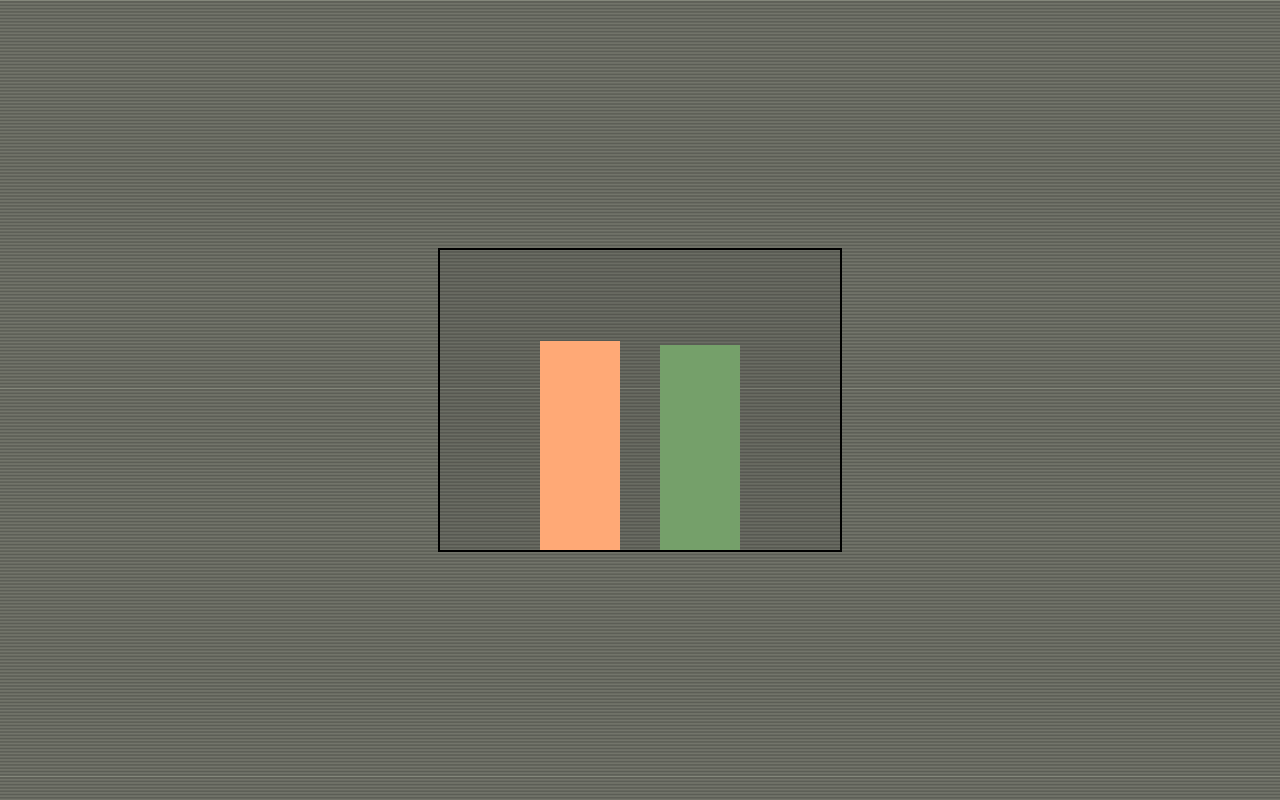
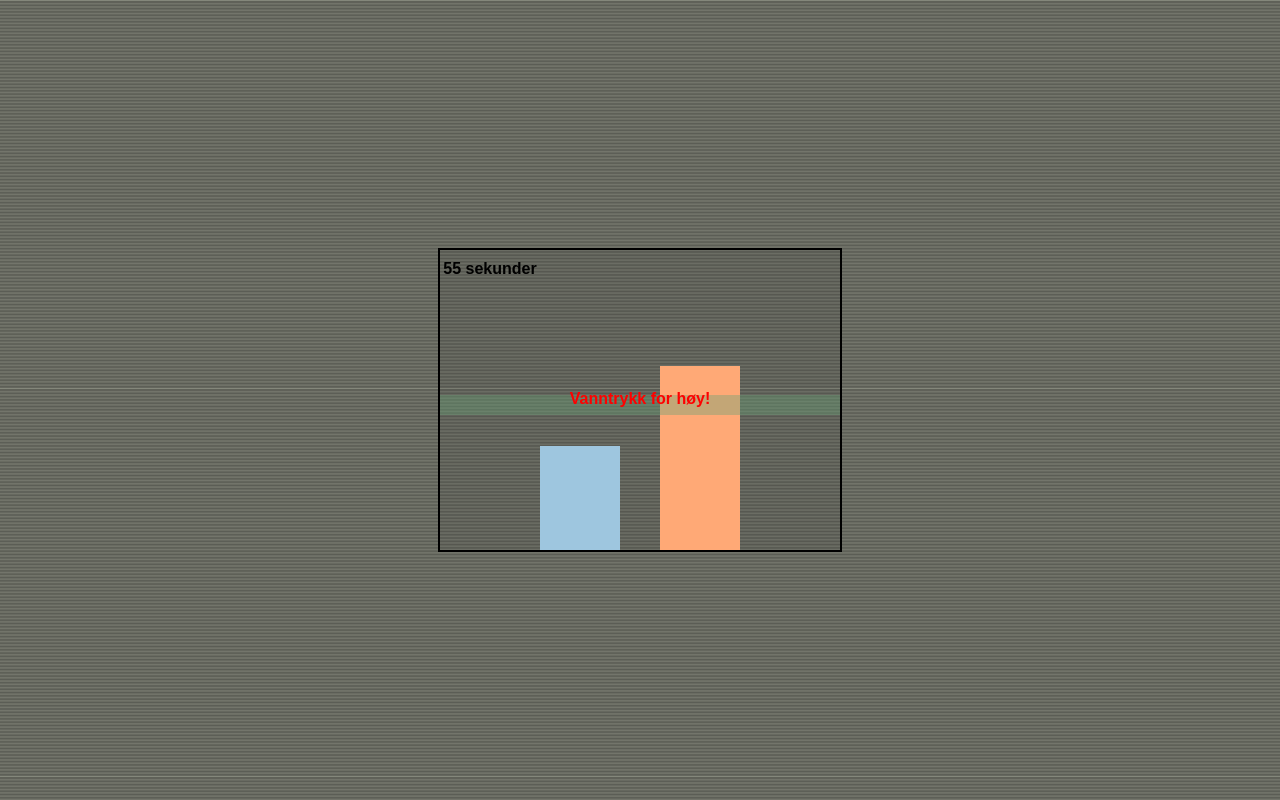
Before and after one commit to Nancine/Mosselukta, a website: page public/graphics.html in a window 1280 px wide. Drawn offline with Linux system fonts and the light colour scheme.

Commit message:
Added warnings, green bar

```diff
--- a/public/client.js
+++ b/public/client.js
@@ -1,120 +1,82 @@
-// Importing required modules
 const canvas = document.getElementById('gameCanvas');
-ctx = canvas.getContext('2d');
+const ctx = canvas.getContext('2d');
 
-//const buttonPins = {
-//	red: 17,
-//	yellow: 18,
-//	blue: 19,
-//};
-
-//GPIO objects for buttons
-//const buttons = {
-//	red: new Gpio(buttonPins.red, 'in', 'falling', { debounceTimeout: 10 }),
-//	yellow: new Gpio(buttonPins.yellow, 'in', 'falling', { debounceTimeout: 10 }),
-//	blue: new Gpio(buttonPins.blue, 'in', 'falling', { debounceTimeout: 10 }),
-//}
-
-//Initial levels
+// Initial levels
 let waterLevel = 50;
 let tempLevel = 50;
+let message = '';
+let timerDuration = 60;
+let timerInterval;
 
+// Draw graph
+function drawSelf() {
+    ctx.clearRect(0, 0, canvas.width, canvas.height);
 
-//Draw graph
-function drawSelf() {
+    // Water
+    ctx.fillStyle = 'rgb(158,198,223)';
+    ctx.fillRect(100, canvas.height - waterLevel, 80, waterLevel);
 
-	ctx.clearRect(0, 0, canvas.width, canvas.height);
+    // Temp
+    ctx.fillStyle = 'rgb(255,169,118)';
+    ctx.fillRect(220, canvas.height - tempLevel, 80, tempLevel);
 
-	//Water
-	ctx.fillStyle = 'rgb(255,169,118)' //"rgb(43, 101, 236)";
-	ctx.fillRect(100, canvas.height - waterLevel, 80, waterLevel);
-	//Temp
-	ctx.fillStyle = 'rgb(117,160,106)'; //"rgb(244, 161, 39)"
-	ctx.fillRect(220, canvas.height - tempLevel, 80, tempLevel);
+    // Ideal parameters
+    ctx.fillStyle = 'rgba(106,160,117,0.4)';
+    ctx.fillRect(0, canvas.height / 2 - 5, canvas.width, 20);
+
+    // Display text
+    ctx.fillStyle = 'red';
+    ctx.font = 'bold 16px Arial';
+    ctx.textAlign = 'center';
+    ctx.textBaseline = 'middle';
+    ctx.fillText(message, (canvas.width / 2), (canvas.height / 2));
+
+    // Display timer
+    ctx.fillStyle = 'black';
+    ctx.font = 'bold 16px Arial';
+    ctx.fillText(timerDuration + ' sekunder', 50, 20);
 }
 
-
-//Random events
-function RandomEvent() {
-	const eventType = Math.random();
-
-	if (eventType < 0.2) {
-		tempLevel = Math.floor(Math.random() * 50);
-		console.log('Temperature low');
-		drawSelf();
-		return 'temperature';
-	}
-	else if (eventType < 0.4) {
-		waterLevel = Math.floor(Math.random() * 50);
-		console.log('Water level low');
-		drawSelf();
-		return 'water';
-	}
-	return null;
+function checkLevels() {
+    if (waterLevel < 20) {
+        message = 'Vanntrykk for lav!';
+    } else if (waterLevel > 80) {
+        message = 'Vanntrykk for høy!';
+    } else if (tempLevel < 20) {
+        message = 'Temperatur for lav!';
+    } else if (tempLevel > 80) {
+        message = 'Temperatur for høy!';
+    } else {
+        message = '';
+    }
 }
 
+function startCountdown() {
+    timerInterval = setInterval(() => {
+        timerDuration--;
+        drawSelf(); // Updating countdown timer display
+        if (timerDuration <= 0) {
+            clearInterval(timerInterval);
+            // Redirect to winner page
+            window.location.href = 'winner.html';
+        }
+    }, 1000); //
+}
 
-//Function to select a button color by random
-//function getRandomButton() {
-//	const colors = Object.keys(buttonPins);
-//	return colors[Math.floor(Math.random() * colors.length)];
-//}
+startCountdown();
 
-// Handle button press
-//Object.values(buttons).forEach(button => {
-//button.watch((err, value) => {
-//	if (err) {
-//	console.error('Error:', err);
-//	return;
-//	}
-//	console.log('Button pressed!');
-//	//Check if correct button pressed
-//	if (value === 0) {
-//	console.log('Korrekt knapp!');
-// Reset levels
-//	waterLevel = 50;
-//	tempLevel = 50;
-//	drawSelf(); //Updates canvas
+// Game loop
+setInterval(() => {
+    waterLevel = Math.floor(Math.random() * 250);
 
-//	}
-//	});
-//});
+    // Redraw graph
+    checkLevels();
+    drawSelf();
+}, 3000); // Adjust the interval for game updates as needed
 
 setInterval(() => {
-	waterLevel = Math.floor(Math.random() * 250);
-	tempLevel = Math.floor(Math.random() * 250);
+    tempLevel = Math.floor(Math.random() * 250);
 
-	//check for random events
-	//const event = handleRandomEvent();
-	//If random event, select random color to be pressed
-	//if (event) {
-	//	const buttonColor = getRandomButton();
-	//	console.log(`Press ${buttonColor} button to correct ${event} level drop`);
-	//	}
-
-	//Redraw graph
-	drawSelf();
-}, 2000);
-
-ctx.fillStyle = 'red';
-ctx.font = 'bold 16px Arial';
-ctx.textAlign = 'center';
-ctx.textBaseline = 'middle';
-ctx.fillText("ERROR", (canvas.width / 2), (canvas.height / 2));
-
-ctx.beginPath();
-// Start
-ctx.moveTo(400, 45);
-// End
-ctx.lineTo(0, 47);
-ctx.strokeStyle = 'green';
-ctx.stroke();
-
-ctx.beginPath();
-ctx.moveTo(400, 98);
-ctx.lineTo(0, 100);
-ctx.strokeStyle = 'green';
-ctx.stroke();
-
-//Initial draw
-drawSelf();
+    checkLevels();
+    drawSelf();
+}, 3000);
--- a/public/graphics.html
+++ b/public/graphics.html
@@ -23,6 +23,7 @@ canvas {
 	</style>
 </head>
 <body>
+	<div id="timer"></div>
 	<canvas id="gameCanvas" width="400" height="300"></canvas>
 	<script src="client.js"></script>
 </body>
--- a/stylesheet1.css
+++ b/stylesheet1.css
@@ -32,7 +32,7 @@ h1 {
 }
 h2 {
     padding-bottom: 5%;
-    color: #397217;
+    color: #dee6da;
 
 
 }
```
Also changed, not shown: index.html (+1 -1 lines), public/winner.html (added, +11 -0 lines).
